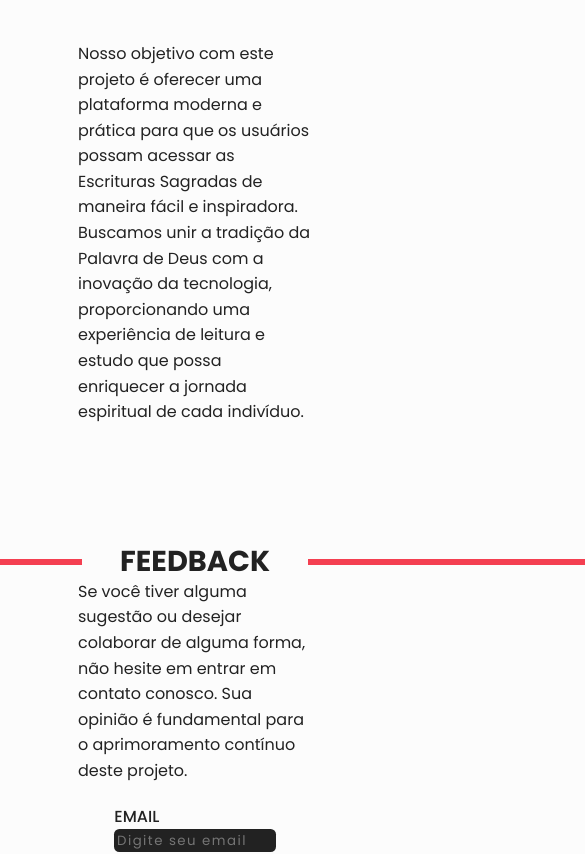
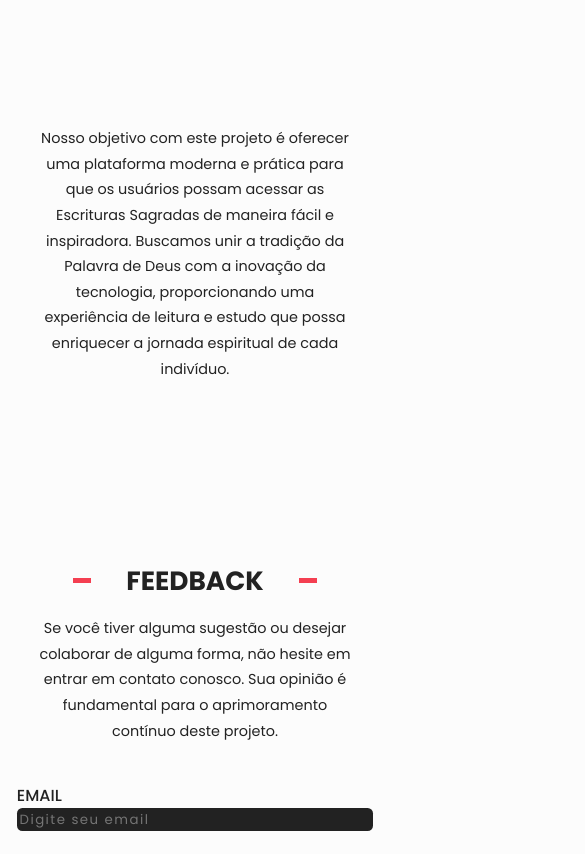
Before and after one commit to Dannick10/CaminhoDigitaldaBiblia, a React (Vite) app: page /sobre in a window 390 px wide. Shown: the part 933-1787 px from the top of the page, 585 px wide, since content can reach past the window. Built offline with nearby package versions, Linux system fonts and the light colour scheme; no server answers.

Commit message:
::feat about responsivo

```diff
--- a/src/components/ChapterSize.module.css
+++ b/src/components/ChapterSize.module.css
@@ -30,3 +30,15 @@
     border-radius: 50px;
 
 }
+
+@media screen and (max-width: 800px) {
+
+    .numbers {
+    width: 100%;
+    }
+
+    .numbers button{
+        font-size: .9em;
+    }
+
+}
--- a/src/index.css
+++ b/src/index.css
@@ -102,3 +102,32 @@ border-radius: .4em;
 .about_main label div{
 font-weight: 500;
 }
+
+
+@media screen and (max-width: 800px) {
+
+    .firstline,
+    .lastline{
+        width: 1em;
+    }
+
+    .title_about{
+        font-size: 1.1em;
+    }
+
+    .description_about{
+        font-size: 0.9em;
+        width: 80%;
+        text-align: center;
+    }
+
+    .about_submit textarea,
+    .about_submit input[type="email"]{
+        width: 90vw;
+    }
+
+    .about_submit input[type="submit"]{
+        font-size: .9em;
+       width: 8em;
+    }
+}
```
